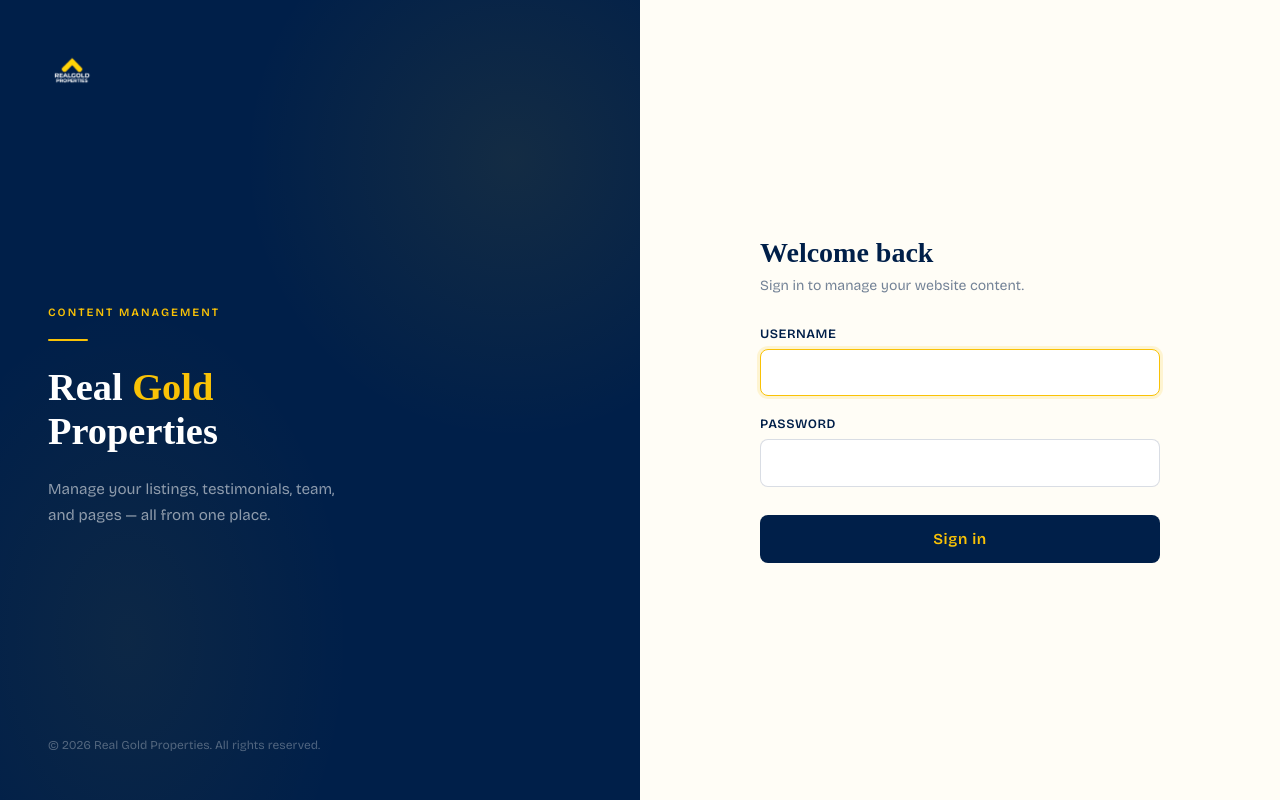
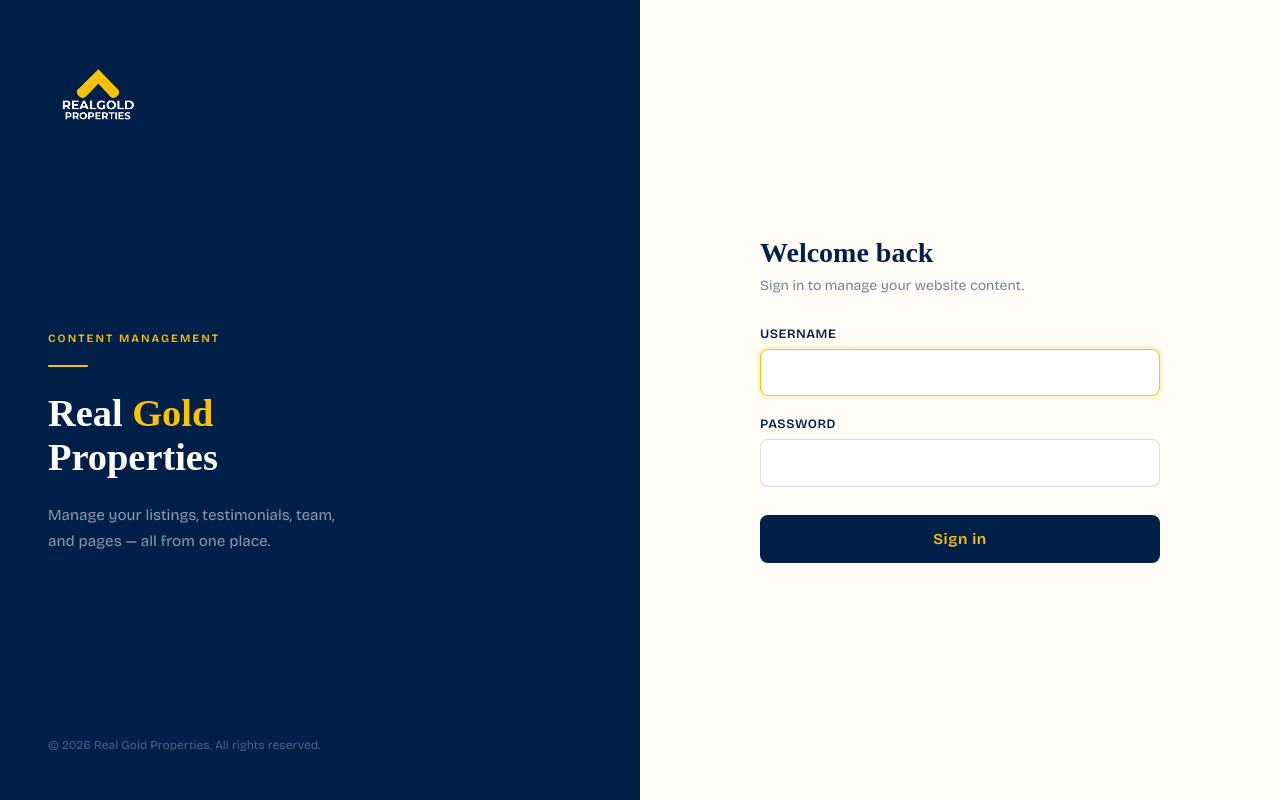
Before and after one commit to shivduttkarwa/rgp-wag, a Django app: template backend/templates/wagtailadmin/login.html in a window 1280 px wide. Run offline with Django 5.2, Linux system fonts and the light colour scheme; the template is opened without the code that fills it, so the values that code supplies are empty; some web fonts are replaced.

Commit message:
fix login page: logo 6.25rem, remove left panel gradient
Co-Authored-By: Claude Sonnet 4.6 <noreply@anthropic.com>

```diff
--- a/backend/templates/wagtailadmin/login.html
+++ b/backend/templates/wagtailadmin/login.html
@@ -46,15 +46,6 @@
       overflow: hidden;
     }
 
-    .login-left::before {
-      content: '';
-      position: absolute;
-      inset: 0;
-      background:
-        radial-gradient(ellipse 60% 50% at 80% 20%, rgba(249,194,6,0.08) 0%, transparent 70%),
-        radial-gradient(ellipse 50% 60% at 20% 80%, rgba(249,194,6,0.05) 0%, transparent 70%);
-      pointer-events: none;
-    }
 
     .login-left-logo {
       display: flex;
@@ -65,9 +56,8 @@
     }
 
     .login-left-logo img {
-      height: 48px;
+      height: 6.25rem;
       width: auto;
-      filter: brightness(1.1);
     }
 
     .login-left-body {
```
